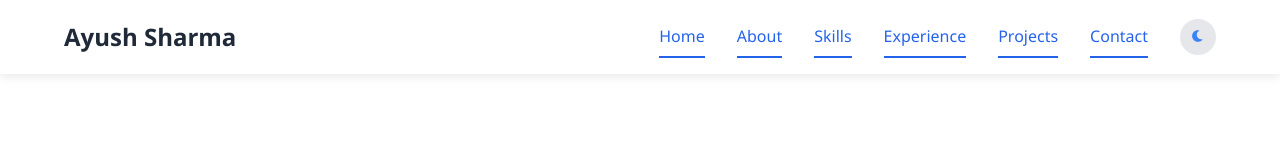
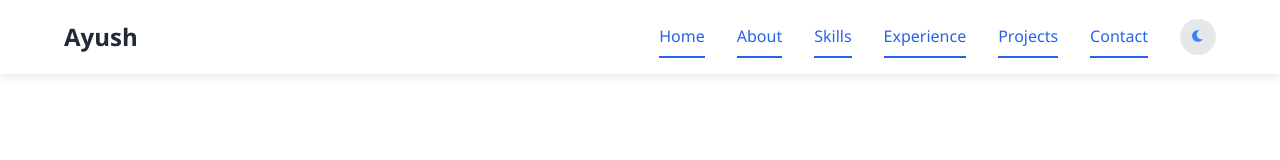
Before and after one commit to SharmaAyush1009/Portfolio, a plain HTML site: page public/index.html in a window 1280 px wide. Shown: the top 160 px of the page. Drawn offline with nearby package versions, Linux system fonts and the light colour scheme.

Commit message:
nameChange

```diff
--- a/public/index.html
+++ b/public/index.html
@@ -12,7 +12,7 @@
     <!-- Navbar -->
     <nav class="navbar">
         <div class="container">
-            <a href="#" class="logo">Ayush Sharma</a>
+            <a href="#" class="logo">Ayush</a>
             <div class="nav-toggle">
                 <i class="fas fa-bars"></i>
             </div>
```
